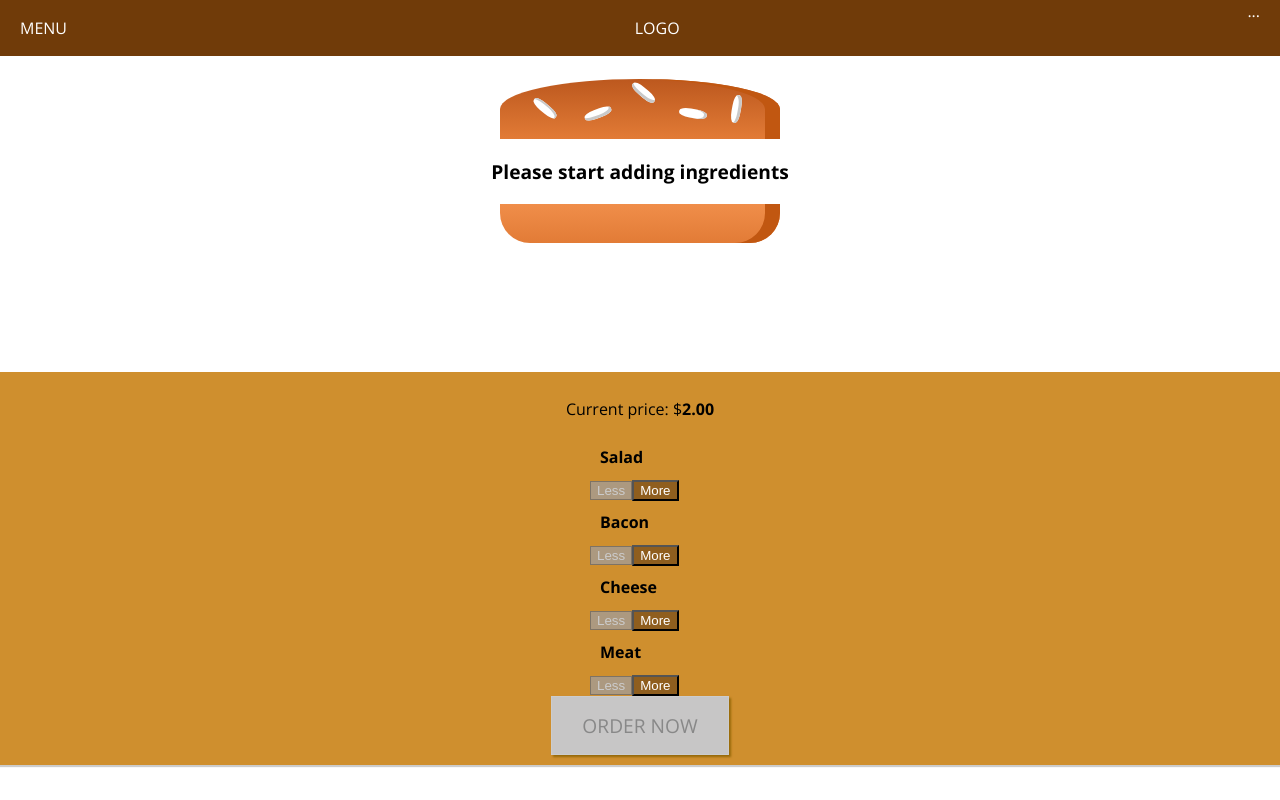
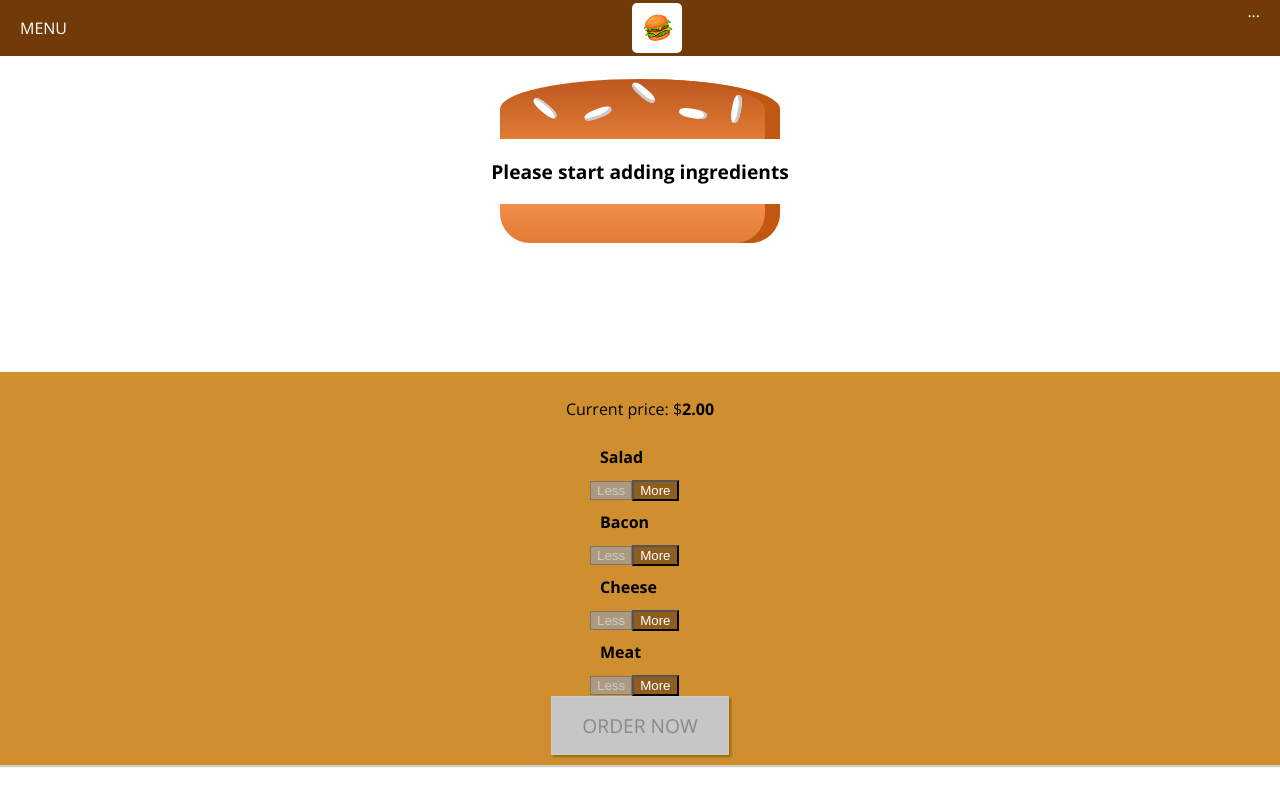
Before and after one commit to zdrale/Burger, a React app: page / in a window 1280 px wide. Built offline with nearby package versions, Linux system fonts and the light colour scheme.

Commit message:
Added image and style for logo

```diff
--- /dev/null
+++ b/src/components/Logo/Logo.css
@@ -0,0 +1,12 @@
+.Logo{
+    background-color: white;
+    padding: 8px;
+    height: 90%;
+    box-sizing: border-box;
+    border-radius: 5px;
+}
+
+.Logo img{
+    height: 100%;
+
+}
--- a/src/components/Logo/Logo.js
+++ b/src/components/Logo/Logo.js
@@ -1,5 +1,11 @@
 import React from "react";
+import logo from "../../assets/burger.png";
+import classes from "./Logo.css";
 
-const Logo = () => <div>Logo</div>;
+const Logo = () => (
+  <div className={classes.Logo}>
+    <img src={logo} alt="MyBurger"></img>
+  </div>
+);
 
 export default Logo;
--- a/src/components/Navigation/Toolbar/Toolbar.js
+++ b/src/components/Navigation/Toolbar/Toolbar.js
@@ -1,10 +1,11 @@
 import classes from "./Toolbar.css";
 import React from "react";
+import Logo from "../../Logo/Logo";
 
 const toolbar = (props) => (
   <header className={classes.Toolbar}>
     <div>MENU</div>
-    <div>LOGO</div>
+    <Logo />
     <nav>...</nav>
   </header>
 );
```
Also changed, not shown: src/assets/burger.png.
